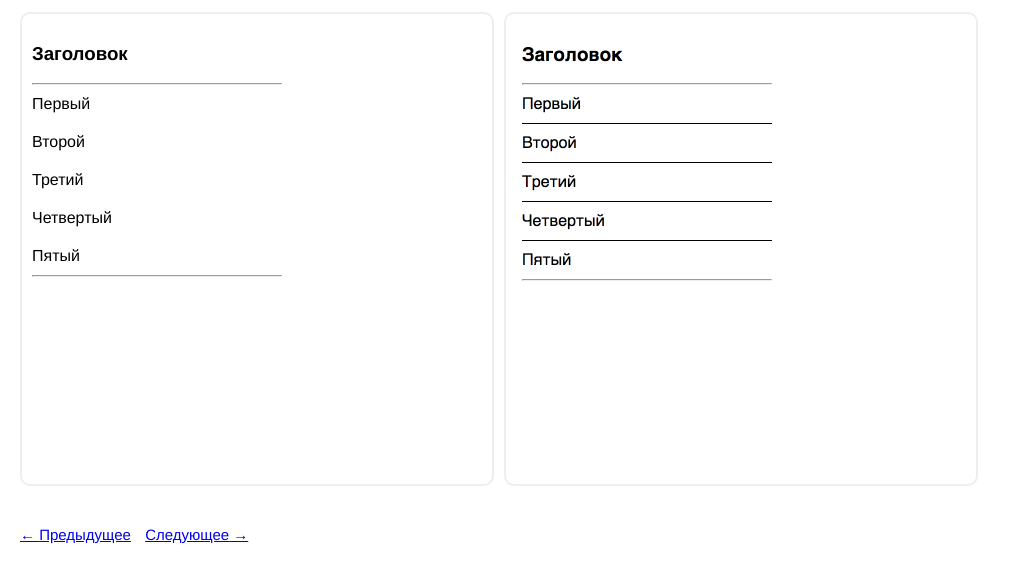
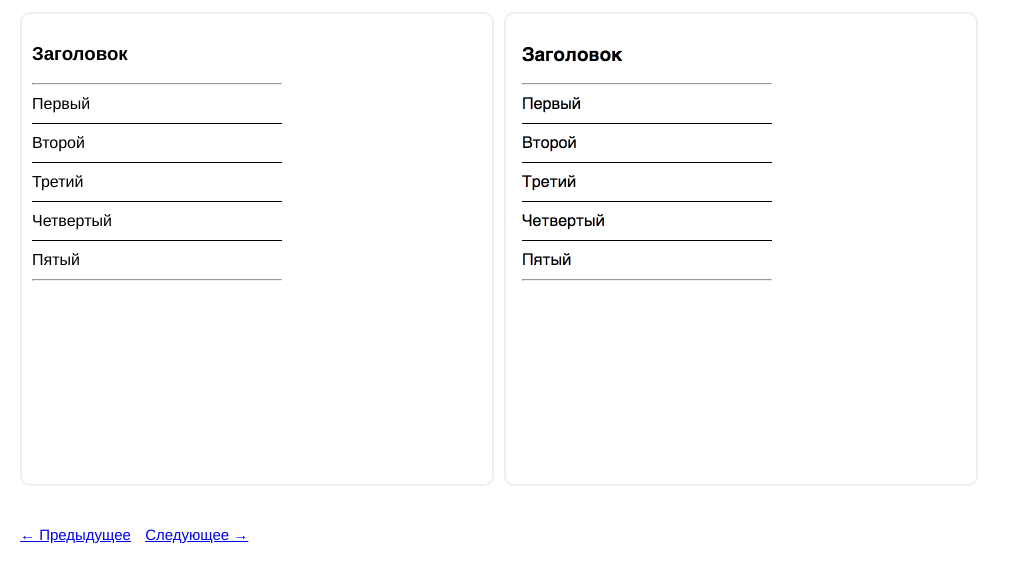
Before and after one commit to geekorn/coursera_frontend, a plain HTML site: page 2-HTML_1/week-1_selectors/tasks/4.html in a window 1280 px wide. Shown: the part 96-678 px from the top of the page, without its empty margins (0-1021 px from the left). Drawn offline with Linux system fonts and the light colour scheme.

Commit message:
done 4 task

```diff
--- a/2-HTML_1/week-1_selectors/tasks/4.html
+++ b/2-HTML_1/week-1_selectors/tasks/4.html
@@ -13,6 +13,9 @@
         <main class="global-results">
             <style>
                 /* ваш код здесь... */
+                article:not(:first-of-type) {
+                    border-top: 1px solid #000;
+                }
             </style>
 
             <section class="global-result">
```
